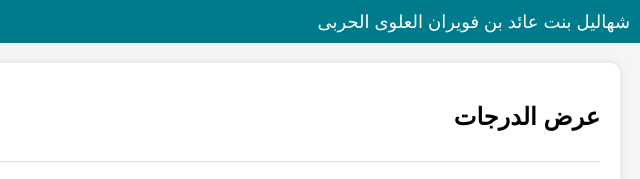
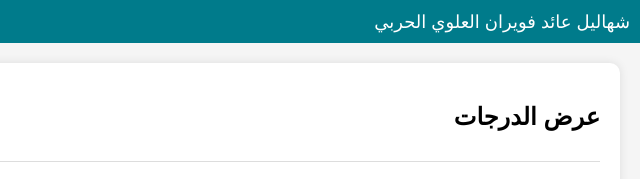
Before and after one commit to shahalel454/imam, a plain HTML site: page grad.html in a window 1280 px wide. Shown: the top 179 px of the page, 640-1280 px from the left. Drawn offline with Linux system fonts and the light colour scheme.

Commit message:
Update grad.html

```diff
--- a/grad.html
+++ b/grad.html
@@ -127,7 +127,7 @@
 <body>
     <div class="header">
         <div class="username">
-شهاليل بنت عائد بن فويران العلوى الحربى        </div>
+شهاليل عائد فويران العلوي الحربي       </div>
         <div class="settings-icon">
             <i class="fas fa-cog"></i>
         </div>
```
